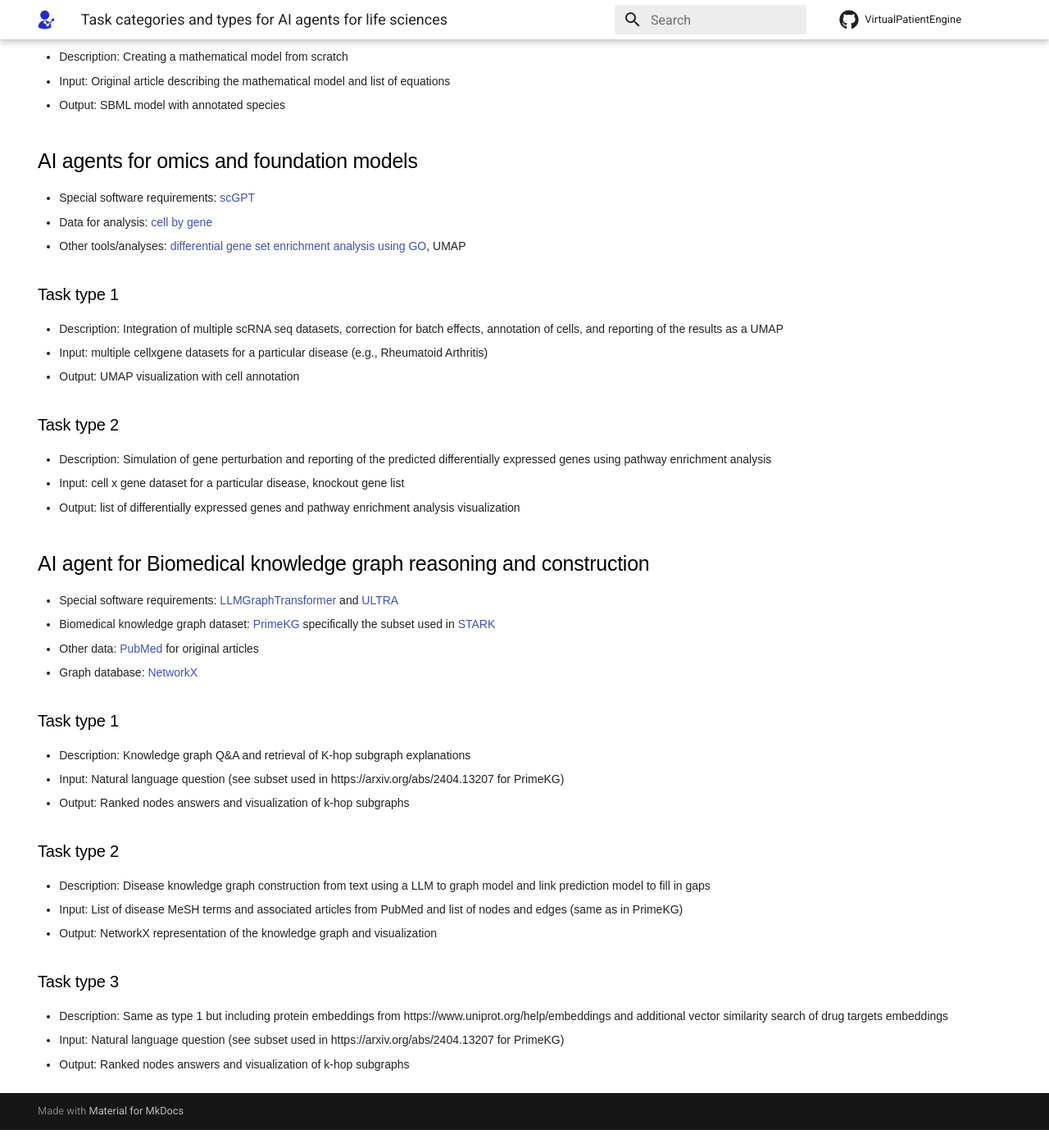
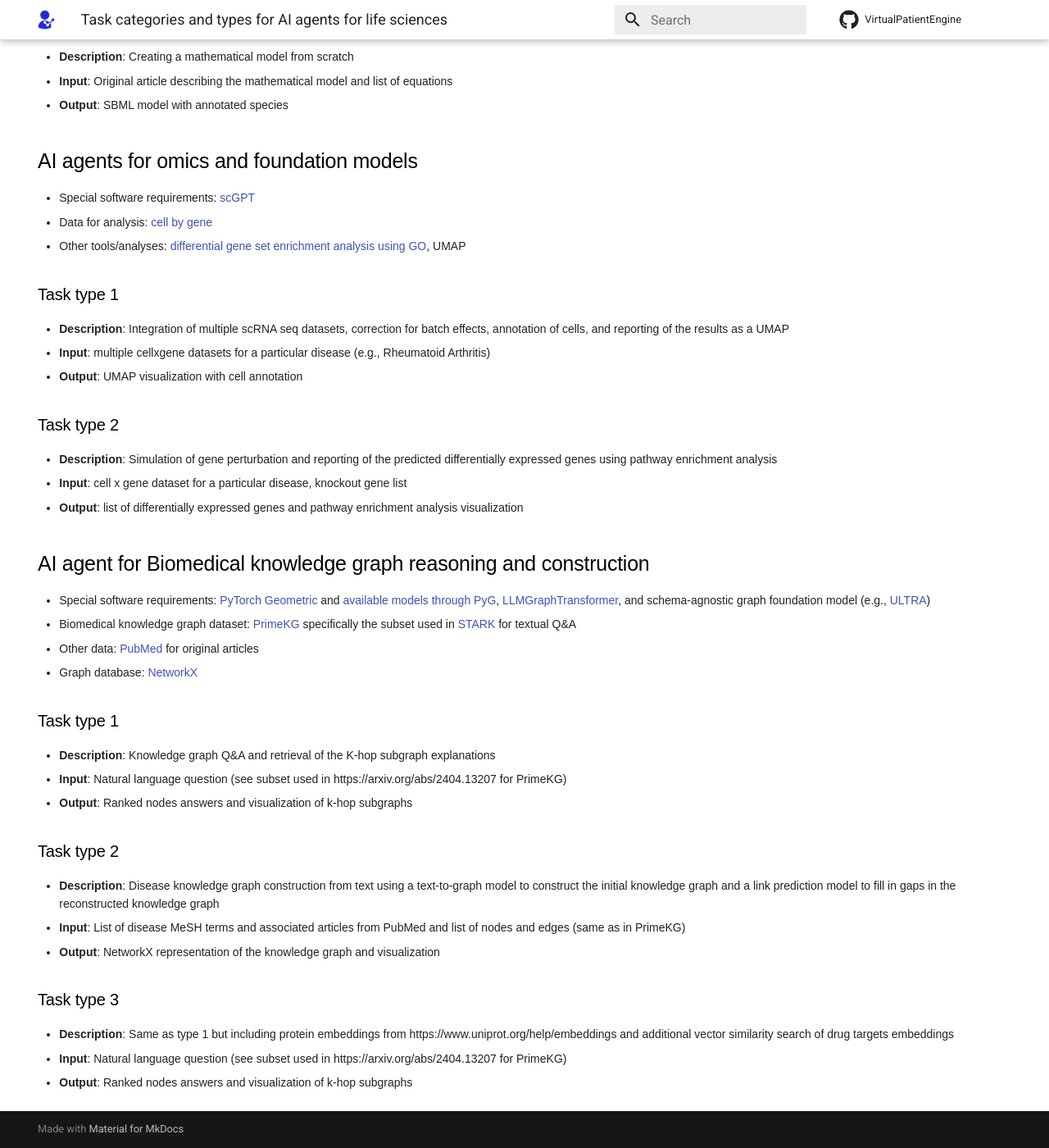
Before and after one commit to VirtualPatientEngine/VPEHackathonAIAgentsCO, an MkDocs documentation site: the page built from docs/tasks.md, in a window 1280 px wide and 1400 px high, scrolled down 695 px. Shown: the whole window at 82% size. Built offline with MkDocs 1.6.1 and Material for MkDocs 9.7.7, drawn with Linux system fonts in a browser that asks for light colours; before the commit the page ends 2073 px from its top, so only the background shows below that; some of the changed text lies outside the part shown.

Commit message:
fix: updated task definitions (#12)
* fix: updated missing requirements and fixed task 3 description

* fix: added additional references from AM

```diff
--- a/docs/tasks.md
+++ b/docs/tasks.md
@@ -9,8 +9,8 @@ hide:
 > **Date** 2024-10-14 to -15<br>
 > **Location** BioLabs Heidelberg and Online<br>
 
-- General software requirements: [Streamlit](https://streamlit.io/), [Ollama](https://ollama.com/)
-- General database requirements: vector database (our internal stack is preferential towards FAISS, but ChromeDB, Milvus, can be used just as well).
+- Infrastructure: [Amazon Web Services](https://aws.amazon.com/de/) and [Code Ocean](https://codeocean.com/)
+- Application requirements: [Streamlit](https://streamlit.io/), [Ollama](https://ollama.com/), [LangChain](https://www.langchain.com/), and [FAISS](https://github.com/facebookresearch/faiss)
 
 ## AI agents for computational modelling and simulation
 - Special software requirements: https://github.com/copasi/basico
@@ -34,32 +34,32 @@ hide:
 - Other tools/analyses: [differential gene set enrichment analysis using GO](https://amigo.geneontology.org/amigo), UMAP
 
 ### Task type 1
-- Description: Integration of multiple scRNA seq datasets, correction for batch effects, annotation of cells, and reporting of the results as a UMAP
-- Input: multiple cellxgene datasets for a particular disease (e.g., Rheumatoid Arthritis)
-- Output: UMAP visualization with cell annotation
+- **Description**: Integration of multiple scRNA seq datasets, correction for batch effects, annotation of cells, and reporting of the results as a UMAP
+- **Input**: multiple cellxgene datasets for a particular disease (e.g., Rheumatoid Arthritis)
+- **Output**: UMAP visualization with cell annotation
 
 ### Task type 2
-- Description: Simulation of gene perturbation and reporting of the predicted differentially expressed genes using pathway enrichment analysis
-- Input: cell x gene dataset for a particular disease, knockout gene list
-- Output: list of differentially expressed genes and pathway enrichment analysis visualization
+- **Description**: Simulation of gene perturbation and reporting of the predicted differentially expressed genes using pathway enrichment analysis
+- **Input**: cell x gene dataset for a particular disease, knockout gene list
+- **Output**: list of differentially expressed genes and pathway enrichment analysis visualization
 
 ## AI agent for Biomedical knowledge graph reasoning and construction
-- Special software requirements: [LLMGraphTransformer](https://api.python.langchain.com/en/latest/graph_transformers/langchain_experimental.graph_transformers.llm.LLMGraphTransformer.html) and [ULTRA](https://github.com/DeepGraphLearning/ULTRA)
-- Biomedical knowledge graph dataset: [PrimeKG](https://github.com/mims-harvard/PrimeKG) specifically the subset used in [STARK](https://github.com/snap-stanford/stark)
+- Special software requirements: [PyTorch Geometric](https://github.com/pyg-team/pytorch_geometric) and [available models through PyG](https://pytorch-geometric.readthedocs.io/en/latest/modules/nn.html), [LLMGraphTransformer](https://api.python.langchain.com/en/latest/graph_transformers/langchain_experimental.graph_transformers.llm.LLMGraphTransformer.html), and schema-agnostic graph foundation model (e.g., [ULTRA](https://github.com/DeepGraphLearning/ULTRA))
+- Biomedical knowledge graph dataset: [PrimeKG](https://github.com/mims-harvard/PrimeKG) specifically the subset used in [STARK](https://github.com/snap-stanford/stark) for textual Q&A
 - Other data: [PubMed](https://pubmed.ncbi.nlm.nih.gov/) for original articles
 - Graph database: [NetworkX](https://networkx.org/)
 
 ### Task type 1
-- Description: Knowledge graph Q&A and retrieval of K-hop subgraph explanations
-- Input: Natural language question (see subset used in https://arxiv.org/abs/2404.13207 for PrimeKG)
-- Output: Ranked nodes answers and visualization of k-hop subgraphs
+- **Description**: Knowledge graph Q&A and retrieval of the K-hop subgraph explanations
+- **Input**: Natural language question (see subset used in https://arxiv.org/abs/2404.13207 for PrimeKG)
+- **Output**: Ranked nodes answers and visualization of k-hop subgraphs
 
 ### Task type 2
-- Description: Disease knowledge graph construction from text using a LLM to graph model and link prediction model to fill in gaps
-- Input: List of disease MeSH terms and associated articles from PubMed and list of nodes and edges (same as in PrimeKG)
-- Output: NetworkX representation of the knowledge graph and visualization
+- **Description**: Disease knowledge graph construction from text using a text-to-graph model to construct the initial knowledge graph and a link prediction model to fill in gaps in the reconstructed knowledge graph
+- **Input**: List of disease MeSH terms and associated articles from PubMed and list of nodes and edges (same as in PrimeKG)
+- **Output**: NetworkX representation of the knowledge graph and visualization
 
 ### Task type 3
-- Description: Same as type 1 but including protein embeddings from https://www.uniprot.org/help/embeddings and additional vector similarity search of drug targets embeddings
-- Input: Natural language question (see subset used in https://arxiv.org/abs/2404.13207 for PrimeKG)
-- Output: Ranked nodes answers and visualization of k-hop subgraphs
+- **Description**: Same as type 1 but including protein embeddings from https://www.uniprot.org/help/embeddings and additional vector similarity search of drug targets embeddings
+- **Input**: Natural language question (see subset used in https://arxiv.org/abs/2404.13207 for PrimeKG)
+- **Output**: Ranked nodes answers and visualization of k-hop subgraphs
```
Also changed, not shown: other parts of docs/tasks.md (+6 -6 lines).
